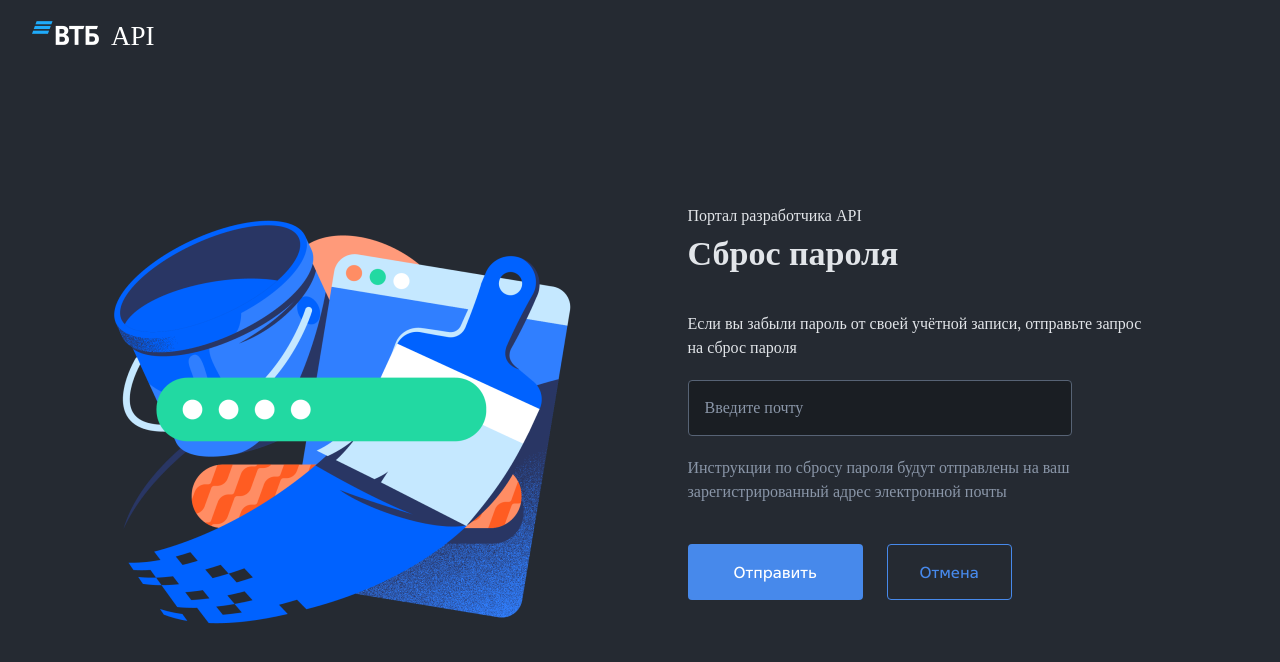
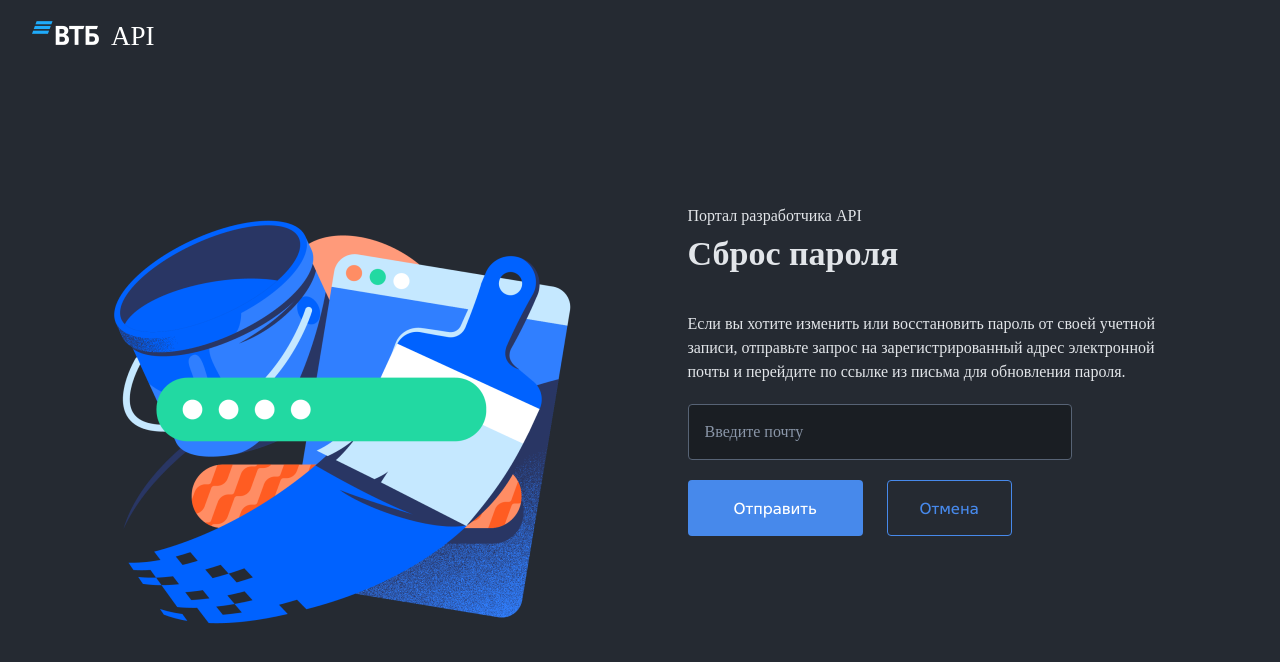
Before and after one commit to arseniypom/api_registration, a React (Create React App) app: page /password-reset in a window 1280 px wide. Shown: the top 662 px of the page. Built offline with nearby package versions, Linux system fonts and the light colour scheme; a web font is replaced by a local one.

Commit message:
Introduced minor changes

```diff
--- a/src/components/Congratulations.jsx
+++ b/src/components/Congratulations.jsx
@@ -11,7 +11,7 @@ function Congratulations() {
         <div className="congratulations-content">
             <p className="page-content-p">Портал разработчика API</p>
             <h1 className="page-content-h1">Поздравляем</h1>
-            <p className="congratulations-content-p">Вы успешно зарегистрировались на портале API</p>
+            <p className="congratulations-content-p">Вы успешно зарегистрировались на портале разработчика API</p>
             <div className="page-content-actions">
                 <a href="/"><button className="page-content-button page-content-button-blue login-button-blue" type="submit">Войти</button></a>
             </div>
--- a/src/components/Registration.jsx
+++ b/src/components/Registration.jsx
@@ -131,7 +131,7 @@ function Registration() {
                     onChange={handleCheckboxInput}
                 />
                 {/* Необходимо добавить аттрибут href ссылке ниже */}
-                <label className="conditions_accept-wrapper-label" htmlFor="termsOfUse"><p className="conditions_accept-wrapper-p">Принимаю <a className="" href={agreementDocument} target="_blank">пользовательское соглашение</a></p></label>
+                <label className="conditions_accept-wrapper-label" htmlFor="termsOfUse"><p className="conditions_accept-wrapper-p">Принимаю <a className="" href={agreementDocument} target="_blank">Пользовательское соглашение</a></p></label>
             </div>
             <div className="conditions_accept-wrapper conditions_accept-wrapper-second">
                 <input
--- a/src/components/ResetPassword.jsx
+++ b/src/components/ResetPassword.jsx
@@ -19,12 +19,12 @@ function ResetPassword() {
         <div className="page-content">
             <p className="page-content-p">Портал разработчика API</p>
             <h1 className="page-content-h1">Сброс пароля</h1>
-            <p className="page-content-p page-content-description">Если вы забыли пароль от своей учётной записи, отправьте запрос на сброс пароля</p>
+            <p className="page-content-p page-content-description">Если вы хотите изменить или восстановить пароль от своей учетной записи, отправьте запрос на зарегистрированный адрес электронной почты и перейдите по ссылке из письма для обновления пароля.</p>
             <EmailInput
                 emailHandle={handleInput}
                 currentValue={email}
             />
-            <p className="page-content-p page-content-muted reset_pass-instructions">Инструкции по сбросу пароля будут отправлены на ваш зарегистрированный адрес электронной почты</p>
+            {/* <p className="page-content-p page-content-muted reset_pass-instructions">Инструкции по сбросу пароля будут отправлены на ваш зарегистрированный адрес электронной почты</p> */}
             <div className="page-content-actions">
                 <button className="page-content-button page-content-button-blue reset_pass-button-blue" type="submit">Отправить</button>
                 <a href="/" className="page-content-button page-content-button-transparent">Отмена</a>
```
Also changed, not shown: 20 other files (tests, documents, lock files or other folders).
